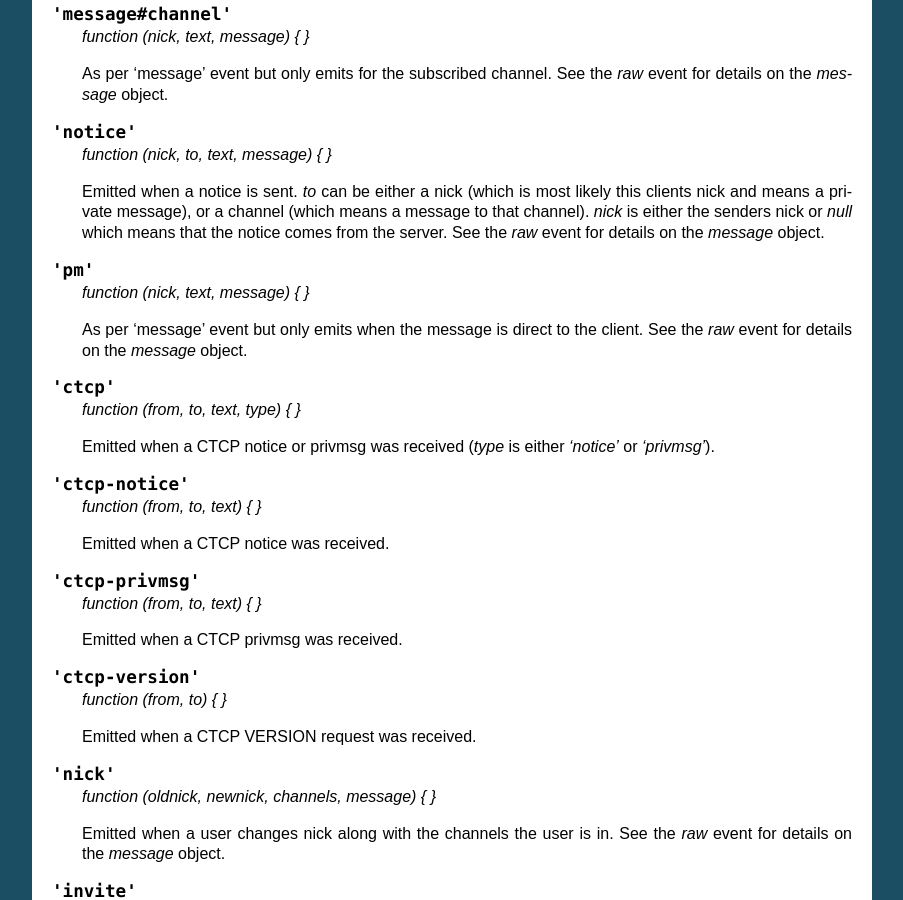
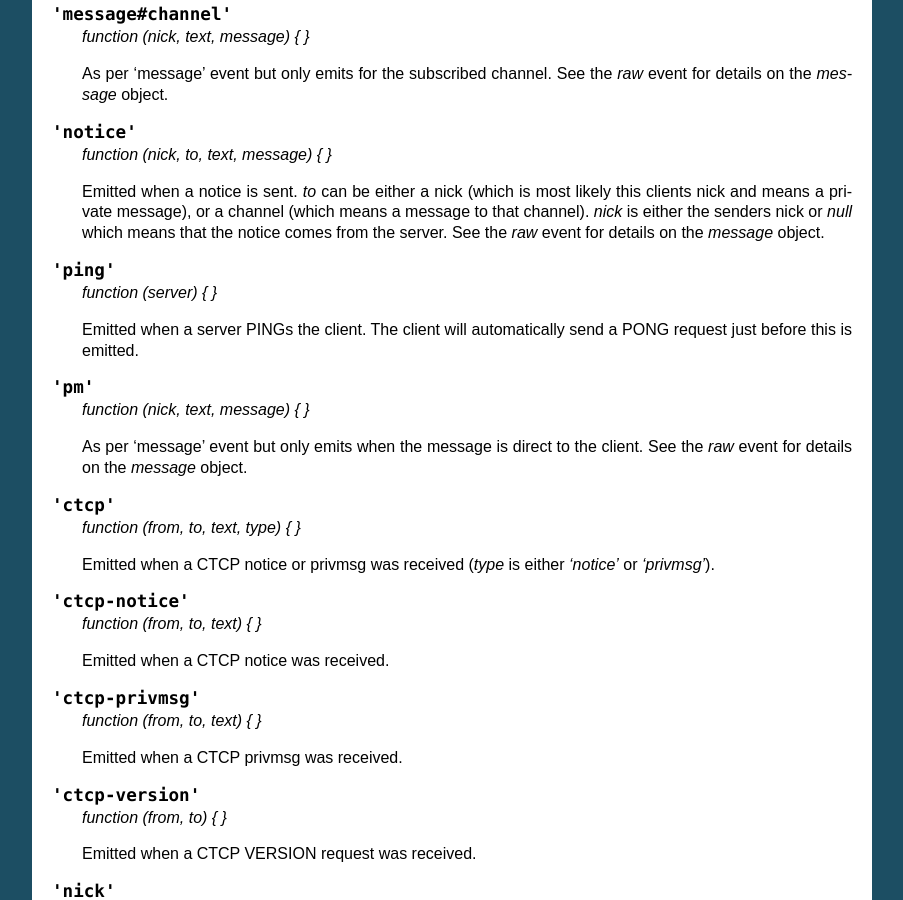
Before and after one commit to martynsmith/node-irc, a Sphinx documentation site: the page built from docs/API.rst, in a window 1280 px wide and 900 px high, scrolled down 4334 px. Shown: the whole window, without its empty margins (198-1101 px from the left). Built offline with Sphinx 7.4.7, drawn with Linux system fonts in a browser that asks for light colours.

Commit message:
ping event (closes #82)

```diff
--- a/docs/API.rst
+++ b/docs/API.rst
@@ -283,6 +283,13 @@ Events
     means that the notice comes from the server. See the `raw` event for details
     on the `message` object.
 
+.. js:data:: 'ping'
+
+   `function (server) { }`
+
+   Emitted when a server PINGs the client. The client will automatically send a
+   PONG request just before this is emitted.
+
 .. js:data:: 'pm'
 
     `function (nick, text, message) { }`
```
Also changed, not shown: 1 other file.
